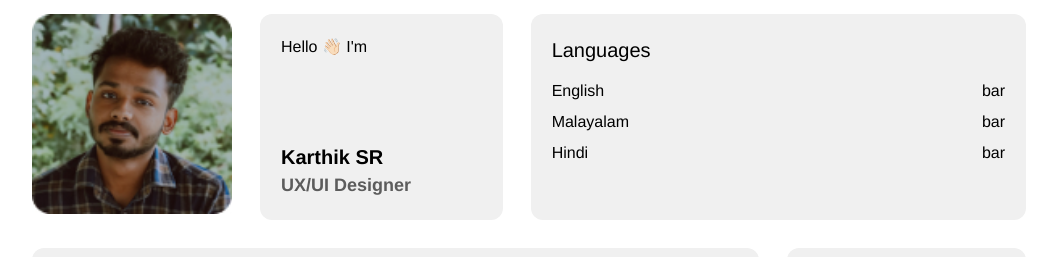
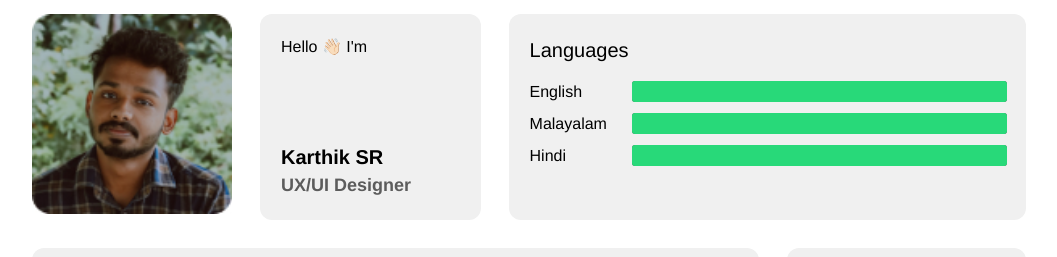
Before and after one commit to www-net/resume, a website built with Vite: page index.html in a window 1280 px wide. Shown: the top 257 px of the page, without its empty margins (111-1168 px from the left). Built offline with nearby package versions, Linux system fonts and the light colour scheme; files whose address does not match are found by name; a web font is replaced by a local one.

Commit message:
feat: add contentEditable

```diff
--- a/css/style.css
+++ b/css/style.css
@@ -180,13 +180,86 @@ section {
 }
 
 .languages__progress {
-  display: flex;
+  display: grid;
+  grid-template-columns: minmax(50px, 100px) 1fr;
+  align-items: center;
   justify-content: space-between;
   margin-bottom: 0.5rem;
 
   font-weight: 500;
   font-size: var(--font-size-bigger);
 }
+
+.languages__range-control {
+  width: 100%;
+  -webkit-appearance: none;
+  appearance: none;
+  overflow: hidden;
+  border-radius: 3px;
+  cursor: ew-resize;
+}
+
+.languages__range-control::-webkit-slider-runnable-track {
+  height: 1.5rem;
+
+  background-color: var(--light-gray);
+}
+
+
+.languages__range-control::-moz-range-track {
+  height: 1.5rem;
+
+  background-color: var(--light-gray);
+}
+
+.languages__range-control::-webkit-slider-thumb {
+  -webkit-appearance: none;
+  appearance: none;
+  height: 1.5rem;
+  width: 0;
+  background-color: var(--basic-green);
+  border-radius: 3px;
+  border: 2px solid var(--basic-green);
+  box-shadow: -402px 0 0 400px var(--basic-green);
+}
+
+.languages__range-control::-moz-range-thumb {
+  height: 1.5rem;
+  width: 0;
+  background-color: var(--basic-green);
+  border-radius: 3px;
+  border: 2px solid var(--basic-green);
+  box-shadow: -402px 0 0 400px var(--basic-green);
+}
+
+
+
+
+
+
+/* .languages__scale {
+}
+
+.languages__bar {
+
+  background-color: var(--basic-green);
+  border-radius: 3px;
+}
+
+.languages__range-toggle {
+  position: absolute;
+  top: 0;
+  left: 0;
+
+  width: 4px;
+  height: 4px;
+  padding: 0;
+
+  border: 8px solid #ffffff;
+  background-color: var(--light-gray);
+  border-radius: 50%;
+  box-shadow: 0 2px 1px 0 var(--light-gray);
+} */
 
 .center {
   display: flex;
--- a/js/components/bottom/contacts.js
+++ b/js/components/bottom/contacts.js
@@ -5,9 +5,9 @@ export const createContactsTemplate = () => {
     `<section class="contacts">
         <h2 class="visually-hidden">Contacts</h2>
         <div class="contacts-box">
-          <p class="contacts__text">Let´s chat! I´m ready to work on excinting projects</p>
+          <p class="contacts__text" contentEditable="true">Let´s chat! I´m ready to work on excinting projects</p>
 
-          <a class="contacts__link" href="">srkarthik.designscape@gmail.com</a>
+          <a class="contacts__link" href="" contentEditable="true">srkarthik.designscape@gmail.com</a>
         </div>
 
       </section>`
--- a/js/components/bottom/education-card.js
+++ b/js/components/bottom/education-card.js
@@ -7,9 +7,9 @@
 
   return (
     `<li class="education__card ${randomMostRecent}">
-        <p class="education__card-date">2023</p>
-        <h3 class="education__card-title">UI/UX</h3>
-        <ul class="education__card-list">
+        <p class="education__card-date" contentEditable="true">2023</p>
+        <h3 class="education__card-title" contentEditable="true">UI/UX</h3>
+        <ul class="education__card-list" contentEditable="true">
           <li><span>#UX</span></li>
           <li><span>#UI</span></li>
           <li><span>#research</span></li>
@@ -20,7 +20,7 @@
           <li><span>#figma</span></li>
           <li><span>#Ux</span></li>
         </ul>
-        <p>Coursera</p>
+        <p contentEditable="true">Coursera</p>
         ${randomLike}
       </li>`
   )
--- a/js/components/bottom/education.js
+++ b/js/components/bottom/education.js
@@ -3,7 +3,7 @@
 const createEducationTemplate = () => {
   return (
     `<section class="education">
-        <h2 class="education__title">Education</h2>
+        <h2 class="education__title" contentEditable="true">Education</h2>
         <ul class="education__list">
 
         </ul>
--- a/js/components/bottom/interests.js
+++ b/js/components/bottom/interests.js
@@ -3,8 +3,8 @@
 const createInterestsTemplate = () => {
   return (
     `<section class="interests">
-            <h2 class="interests__title">Interests</h2>
-            <ul class="interests__list">
+            <h2 class="interests__title" contentEditable="true">Interests</h2>
+            <ul class="interests__list" contentEditable="true">
               <li class="interests__list-item"><span>branding</span></li>
               <li class="interests__list-item"><span>design</span></li>
               <li class="interests__list-item"><span>photography</span></li>
--- a/js/components/center/experience.js
+++ b/js/components/center/experience.js
@@ -3,7 +3,7 @@
 const createExperienceTemplate = () => {
   return (
     `<section class="experience">
-      <h2 class="experience__title">Experience</h2>
+      <h2 class="experience__title" contentEditable="true">Experience</h2>
       <ul class="experience__list">
 
       <!-- cards -->
--- a/js/components/center/experiense-card.js
+++ b/js/components/center/experiense-card.js
@@ -21,19 +21,21 @@ const createExperienceCardTemplate = (data, idx) => {
   return (
     `<li class="experience__item ${mostRecent}">
             <div class="experience__item-head">
-              <p class="experience__time-wrapper"><time class="experience__item_date">${dateStart}</time> - <time class="experience__item_date">${dateEnd}</time></p>
+              <p class="experience__time-wrapper" contentEditable="true">
+                <time class="experience__item_date">${dateStart}</time> - <time class="experience__item_date">${dateEnd}</time>
+              </p>
               ${idx === 0 ? `<b class="most-recent most-recent--active">most recent</b>` : `<b class="most-recent">most recent</b>`}
             </div>
             <div class="experience__item-main">
               <div>
-                <h3 class="experience__item-name">${profession}</h3>
-                <div class="experience__item-box">
+                <h3 class="experience__item-name" contentEditable="true">${profession}</h3>
+                <div class="experience__item-box" contentEditable="true">
                   ${workForm}
                   <p class="experience__further">${clockLoad}</p>
                 </div>
               </div>
-              <div class=experience__item-information>
-                <ul class="experience__item-list">
+              <div class=experience__item-information >
+                <ul class="experience__item-list" contentEditable="true">
                 ${description}
                 </ul>
               </div>
--- a/js/components/center/tools.js
+++ b/js/components/center/tools.js
@@ -14,7 +14,7 @@ const createToolsListMarkup = (title, sources) => {
 
   return (`
     <li class="tools__list-item">
-      <h3 class="tools__item-title">${title}</h3>
+      <h3 class="tools__item-title" contentEditable="true">${title}</h3>
       <ul class="tools__inner-item-list">
         ${toolMarkup}
       </ul>
@@ -32,7 +32,7 @@ const createToolsTemplate = (toolIcons) => {
 
   return (
     `<section class="tools">
-      <h2 class="tools__title">Tools</h2>
+      <h2 class="tools__title" contentEditable="true">Tools</h2>
       <ul class="tools__list">
 
         ${toolMarkups}
--- a/js/components/top/languages.js
+++ b/js/components/top/languages.js
@@ -3,16 +3,34 @@
 export const createLanguageBar = () => {
   return (
     `<section class="languages">
-      <h2 class="languages__title">Languages</h2>
+      <h2 class="languages__title" contentEditable="true">Languages</h2>
       <ul class="languages__list">
-        <li class="languages__progress"><span>English</span>
-          <div>bar</div>
+        <li class="languages__progress">
+          <span contentEditable="true">English</span>
+          <input class="languages__range-control" tabindex="0"
+            type="range"
+            value="10"
+            min="1"
+            max="10"
+          ></input>
         </li>
-        <li class="languages__progress"><span>Malayalam</span>
-          <div>bar</div>
+        <li class="languages__progress">
+          <span contentEditable="true">Malayalam</span>
+          <input class="languages__range-control" tabindex="0"
+            type="range"
+            value="10"
+            min="1"
+            max="10"
+          ></input>
         </li>
-        <li class="languages__progress"><span>Hindi</span>
-          <div>bar</div>
+        <li class="languages__progress">
+          <span contentEditable="true">Hindi</span>
+          <input class="languages__range-control" tabindex="0"
+            type="range"
+            value="10"
+            min="1"
+            max="10"
+          ></input>
         </li>
       </ul>
     </section>`
--- a/js/components/top/name.js
+++ b/js/components/top/name.js
@@ -3,10 +3,10 @@
 const createNameСandidate = () => {
   return (
     `<section class="name-box">
-      <p class="name-box__sub">Hello 👋🏻 I'm</p>
+      <p class="name-box__sub" contentEditable="true">Hello 👋🏻 I'm</p>
       <div>
-        <h2 class="name-box__name">Karthik SR</h2>
-        <p class="name-box__profession">UX/UI Designer</p>
+        <h2 class="name-box__name" contentEditable="true">Karthik SR</h2>
+        <p class="name-box__profession" contentEditable="true">UX/UI Designer</p>
       </div>
     </section>`
   )
--- a/js/main.js
+++ b/js/main.js
@@ -2,14 +2,10 @@ import '../css/style.css';
 import '../css/fonts.css';
 
 import { render } from './utils/render';
-
 import TopController from './controllers/topSide';
-
 import TopComponent from './components/top/top';
 import CenterComponent from './components/center/center';
-
 import BottomComponent from './components/bottom/bottom';
-
 import CenterController from './controllers/centerSide';
 import BottomController from './controllers/bottomSide';
 
```
